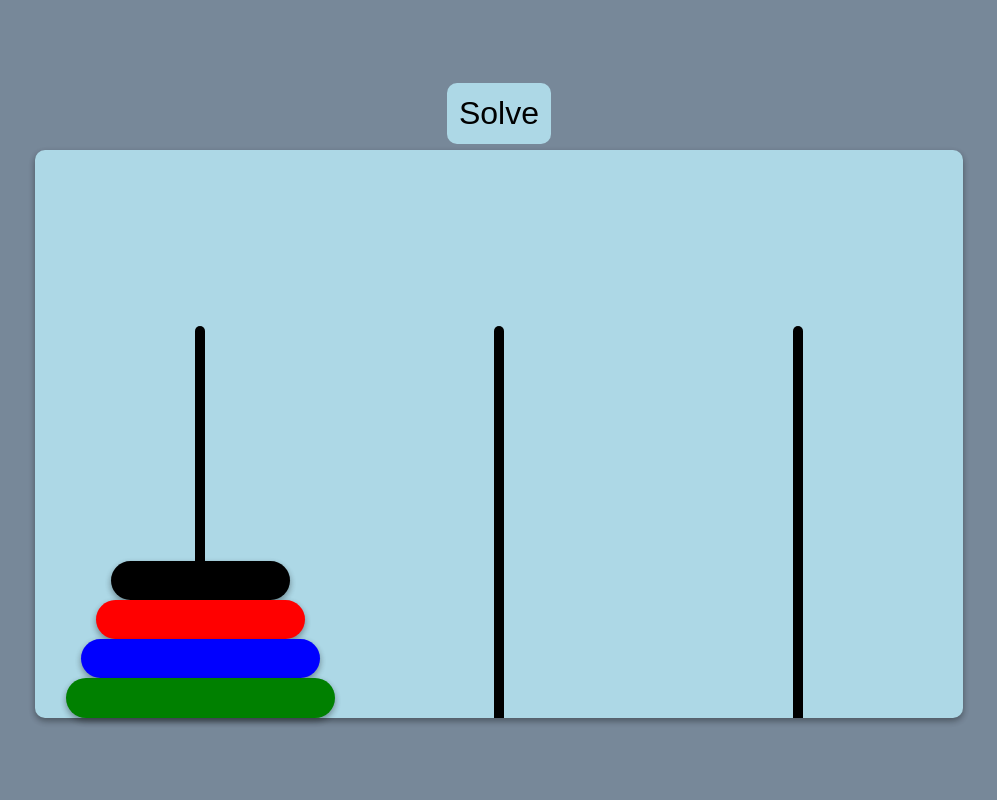
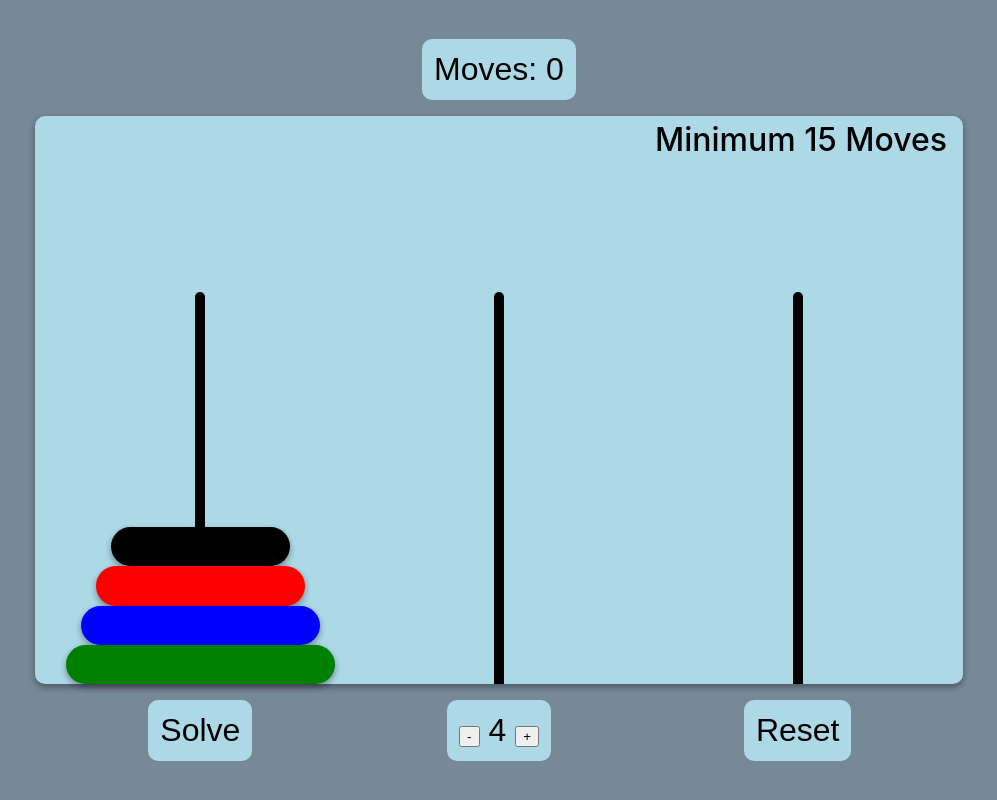
Before and after one commit to mfarukkoc/towers-of-hanoi, a React (Create React App) app: page / in a window 1280 px wide. Shown: the whole page, without its empty margins (141-1138 px from the left). Built offline with nearby package versions, Linux system fonts and the light colour scheme.

Commit message:
Add new functionality to UI

```diff
--- a/src/components/Disc/index.js
+++ b/src/components/Disc/index.js
@@ -28,11 +28,11 @@ const Disc = (props) => {
     <Draggable
       draggableId={props.draggableId}
       index={props.index}
-      isDragDisabled={props.index !== 0 ? true : false}
+      isDragDisabled={props.index === 0 && !props.isSolving ? false : true}
     >
       {(provided, snapshot) => (
         <S.Disc
-          disabled={props.index !== 0 ? true : false}
+          disabled={props.index === 0 && !props.isSolving ? false : true}
           ref={provided.innerRef}
           {...provided.draggableProps}
           {...provided.dragHandleProps}
--- a/src/components/HanoiDisplay/Stick.js
+++ b/src/components/HanoiDisplay/Stick.js
@@ -44,6 +44,7 @@ const Stick = (props) => {
                   draggableId={disc.draggableId}
                   index={disc.index}
                   key={disc.draggableId}
+                  isSolving={props.isSolving}
                 ></Disc>
               ))}
 
--- a/src/components/HanoiDisplay/index.js
+++ b/src/components/HanoiDisplay/index.js
@@ -1,11 +1,12 @@
-import React from 'react';
-import { useState } from 'react';
+import React, { useState } from 'react';
+
 import { DragDropContext } from 'react-beautiful-dnd';
 import styled from 'styled-components';
 import Stick from './Stick';
 
 const Screen = styled.div`
   display: flex;
+  position: relative;
   justify-content: space-around;
   background-color: lightblue;
   width: 70%;
@@ -24,17 +25,50 @@ const Wrapper = styled.div`
   align-items: center;
 `;
 
+const ButtonWrapper = styled.div`
+  width: 100%;
+`;
 const Button = styled.button`
+  display: block;
   padding: 12px;
   font-size: 32px;
   font-weight: 500;
   border-radius: 10px;
   border: 0px;
-  margin-bottom: 6px;
+  margin: 16px auto;
   background-color: lightblue;
   cursor: pointer;
 `;
+
+const ControlWrapper = styled.div`
+  width: 70%;
+  display: flex;
+  justify-content: space-around;
+  padding: 0 16px 0 16px;
+`;
+
+const MinimumMoves = styled.div`
+  font-size: 32px;
+  font-weight: 500;
+  position: absolute;
+  right: 0;
+  margin-right: 16px;
+  z-index: 2;
+`;
 const HanoiDisplay = () => {
+  const discMap = [
+    { size: 1, color: 'black', draggableId: 'disk1' },
+    { size: 2, color: 'red', draggableId: 'disk2' },
+    { size: 3, color: 'blue', draggableId: 'disk3' },
+    { size: 4, color: 'green', draggableId: 'disk4' },
+    { size: 5, color: 'green', draggableId: 'disk5' },
+    { size: 6, color: 'black', draggableId: 'disk6' },
+    { size: 7, color: 'red', draggableId: 'disk7' },
+    { size: 8, color: 'blue', draggableId: 'disk8' },
+    { size: 9, color: 'green', draggableId: 'disk9' },
+    { size: 10, color: '#304221', draggableId: 'disk10' },
+  ];
+  const [moveCount, setMoveCount] = useState(0);
   const [sticks, setSticks] = useState({
     stick0: [
       { size: 6, color: 'black', draggableId: 'disk6', index: 0 },
@@ -42,10 +76,24 @@ const HanoiDisplay = () => {
       { size: 8, color: 'blue', draggableId: 'disk8', index: 2 },
       { size: 9, color: 'green', draggableId: 'disk9', index: 3 },
     ],
-
     stick1: [],
     stick2: [],
   });
+  const [numberOfDiscs, setNumberOfDiscs] = useState(4);
+  const [isSolving, setIsSolving] = useState(false);
+  const handleNumberOfDiscsChange = (num) => {
+    if (num < 3 || num > 10) return;
+    setNumberOfDiscs(num);
+    setSticks({
+      stick0: [...discMap.slice(-num)].map((e, x) => {
+        e['index'] = x;
+        return e;
+      }),
+      stick1: [],
+      stick2: [],
+    });
+    setMoveCount(0);
+  };
   const handleOnDragEnd = (result) => {
     if (result.source !== null && result.destination !== null) {
       const sourceId = result.source.droppableId;
@@ -59,6 +107,8 @@ const HanoiDisplay = () => {
             ? sourceClone[0].size < destinationClone[0].size
             : true
         ) {
+          let temp = moveCount + 1;
+          setMoveCount(temp);
           destinationClone.forEach((disc) => {
             disc.index += 1;
           });
@@ -80,13 +130,17 @@ const HanoiDisplay = () => {
   var cloneSticks = { ...sticks };
   const handleSolve = () => {
     callStack = [];
-    move(4, 'stick0', 'stick2', 'stick1');
-    let i = 0;
-    callStack.forEach((snap) => {
-      i += 1;
+    setIsSolving(true);
+    move(numberOfDiscs, 'stick0', 'stick2', 'stick1');
+    callStack.forEach((snap, i) => {
       setTimeout(() => {
-        console.log(snap); // display callStack for each snap debugging only
         setSticks(snap);
+        i += 1;
+        let temp = moveCount + i;
+        setMoveCount(temp);
+        if (i == callStack.length) {
+          setIsSolving(false);
+        }
       }, 1000 * i);
     });
   };
@@ -123,16 +177,60 @@ const HanoiDisplay = () => {
 
   return (
     <Wrapper>
-      <Button onClick={() => handleSolve()} style={{ wordBreak: 'break-all' }}>
-        Solve
-      </Button>
+      <ControlWrapper>
+        <ButtonWrapper>
+          <Button>Moves: {moveCount}</Button>
+        </ButtonWrapper>
+      </ControlWrapper>
       <DragDropContext onDragEnd={handleOnDragEnd}>
         <Screen>
-          <Stick dropId="stick0" discs={sticks['stick0']}></Stick>
-          <Stick dropId="stick1" discs={sticks['stick1']}></Stick>
-          <Stick dropId="stick2" discs={sticks['stick2']}></Stick>
+          <MinimumMoves>Minimum {2 ** numberOfDiscs - 1} Moves</MinimumMoves>
+          <Stick
+            dropId="stick0"
+            discs={sticks['stick0']}
+            isSolving={isSolving}
+          ></Stick>
+          <Stick
+            dropId="stick1"
+            discs={sticks['stick1']}
+            isSolving={isSolving}
+          ></Stick>
+          <Stick
+            dropId="stick2"
+            discs={sticks['stick2']}
+            isSolving={isSolving}
+          ></Stick>
         </Screen>
       </DragDropContext>
+      <ControlWrapper>
+        <ButtonWrapper>
+          <Button onClick={() => handleSolve()} disabled={isSolving}>
+            {isSolving ? 'Solving..' : 'Solve'}
+          </Button>
+        </ButtonWrapper>
+        <ButtonWrapper>
+          <Button>
+            <button
+              onClick={() => handleNumberOfDiscsChange(numberOfDiscs - 1)}
+              disabled={numberOfDiscs === 3 || isSolving}
+            >
+              -
+            </button>{' '}
+            {numberOfDiscs}{' '}
+            <button
+              onClick={() => handleNumberOfDiscsChange(numberOfDiscs + 1)}
+              disabled={numberOfDiscs === 10 || isSolving}
+            >
+              +
+            </button>
+          </Button>
+        </ButtonWrapper>
+        <ButtonWrapper>
+          <Button onClick={() => handleNumberOfDiscsChange(numberOfDiscs)}>
+            Reset
+          </Button>
+        </ButtonWrapper>
+      </ControlWrapper>
     </Wrapper>
   );
 };
```
